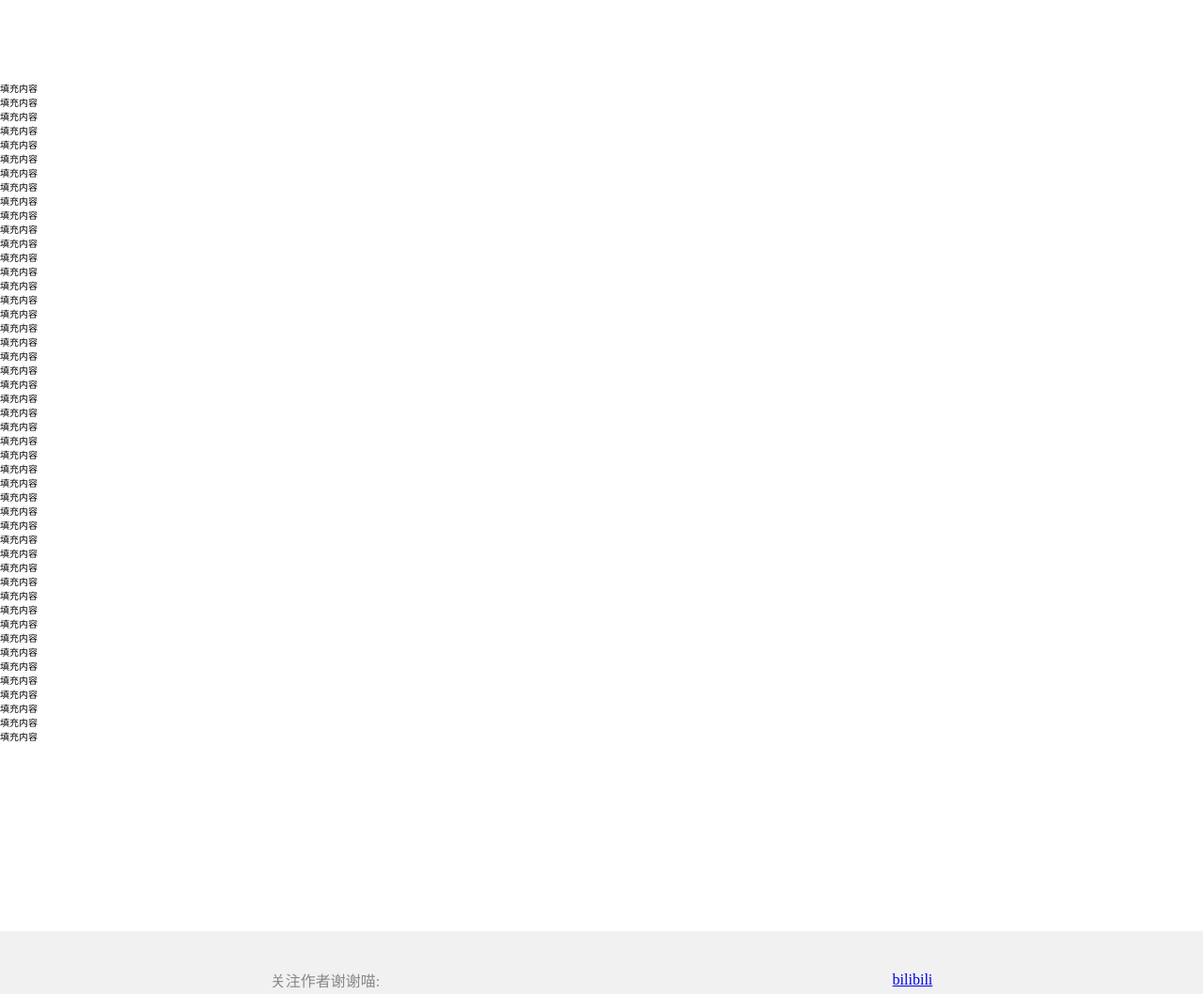
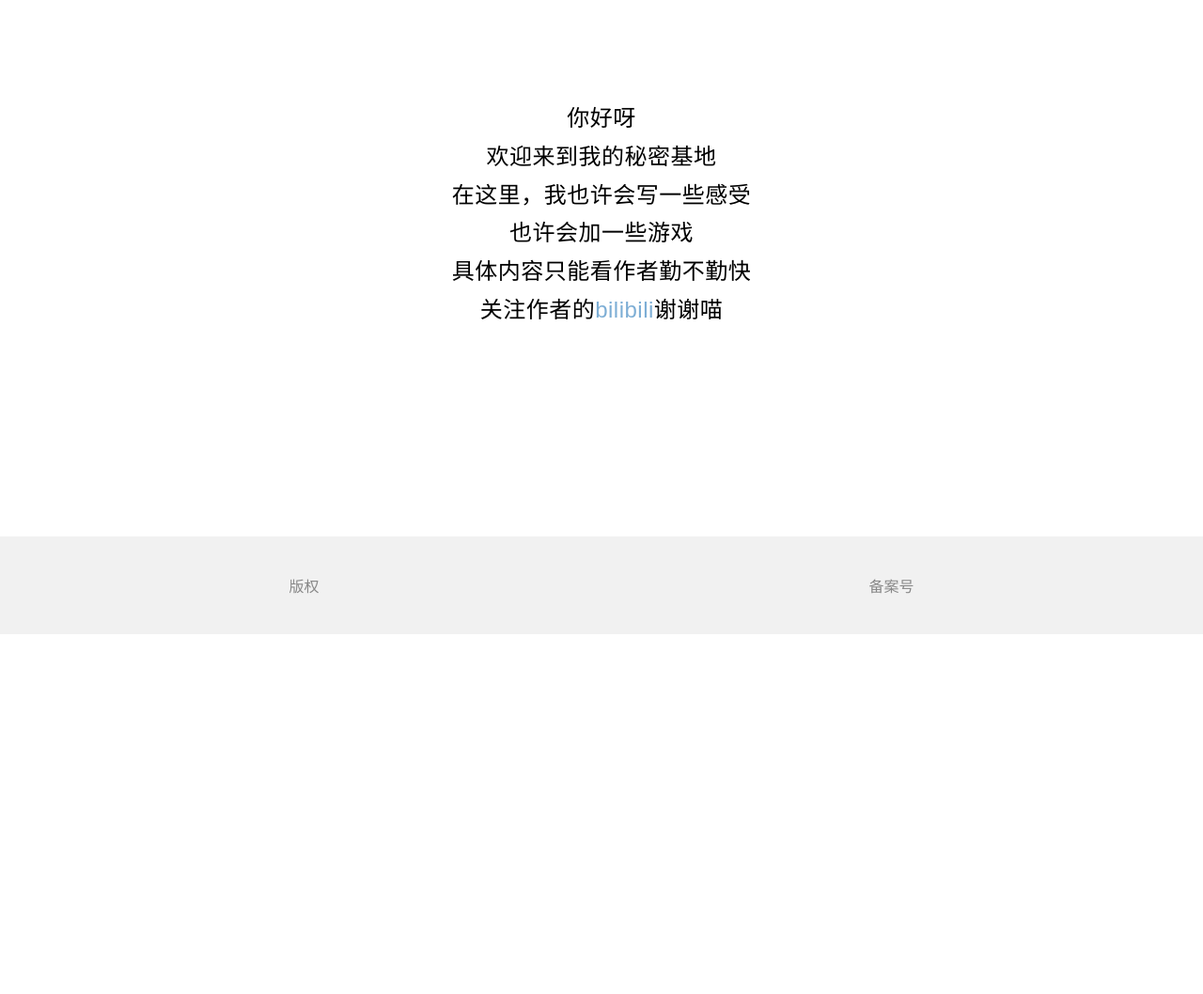
Before and after one commit to sharkmdmz/wanghan-one, a plain HTML site: page index.html in a window 1280 px wide. Shown: the part 260-1318 px from the top of the page at 94% size. After the commit the page ends 935 px from the top, so only its background shows below. Drawn offline with Linux system fonts and the light colour scheme.

Commit message:
Add files via upload

```diff
--- a/index.html
+++ b/index.html
@@ -1,9 +1,9 @@
 <!DOCTYPE html>
-<html lang="en">
+<html lang="zh-CN">
   <head>
     <meta charset="UTF-8" />
     <meta name="viewport" content="width=device-width, initial-scale=1.0" />
-    <title>wh的秘密小屋</title>
+    <title>wh的秘密基地</title>
   </head>
   <link href="style.css" rel="stylesheet" />
   <body>
@@ -21,66 +21,25 @@
       </div>
     </header>
     <main>
-      <p>填充内容</p>
-      <p>填充内容</p>
-      <p>填充内容</p>
-      <p>填充内容</p>
-      <p>填充内容</p>
-      <p>填充内容</p>
-      <p>填充内容</p>
-      <p>填充内容</p>
-      <p>填充内容</p>
-      <p>填充内容</p>
-      <p>填充内容</p>
-      <p>填充内容</p>
-      <p>填充内容</p>
-      <p>填充内容</p>
-      <p>填充内容</p>
-      <p>填充内容</p>
-      <p>填充内容</p>
-      <p>填充内容</p>
-      <p>填充内容</p>
-      <p>填充内容</p>
-      <p>填充内容</p>
-      <p>填充内容</p>
-      <p>填充内容</p>
-      <p>填充内容</p>
-      <p>填充内容</p>
-      <p>填充内容</p>
-      <p>填充内容</p>
-      <p>填充内容</p>
-      <p>填充内容</p>
-      <p>填充内容</p>
-      <p>填充内容</p>
-      <p>填充内容</p>
-      <p>填充内容</p>
-      <p>填充内容</p>
-      <p>填充内容</p>
-      <p>填充内容</p>
-      <p>填充内容</p>
-      <p>填充内容</p>
-      <p>填充内容</p>
-      <p>填充内容</p>
-      <p>填充内容</p>
-      <p>填充内容</p>
-      <p>填充内容</p>
-      <p>填充内容</p>
-      <p>填充内容</p>
-      <p>填充内容</p>
-      <p>填充内容</p>
+      <div class="zhuwenzi">
+        <p>你好呀</p>
+        <p>欢迎来到我的秘密基地</p>
+        <p>在这里，我也许会写一些感受</p>
+        <p>也许会加一些游戏</p>
+        <p>具体内容只能看作者勤不勤快</p>
+        <p>
+          关注作者的<a
+            href="https://space.bilibili.com/407783775?spm_id_from=333.788.0.0"
+            target="_blank"
+            class="account"
+            >bilibili</a
+          >谢谢喵
+        </p>
+      </div>
     </main>
     <footer>
-      <p>关注作者谢谢喵:</p>
-      <nav class="account">
-        <a
-          href="https://space.bilibili.com/407783775?spm_id_from=333.788.0.0"
-          target="_blank"
-          >bilibili</a
-        >
-        <a href="#"></a>
-        <a href="#"></a>
-        <a href="#"></a>
-      </nav>
+      <p>版权</p>
+      <p>备案号</p>
     </footer>
   </body>
 </html>
```
